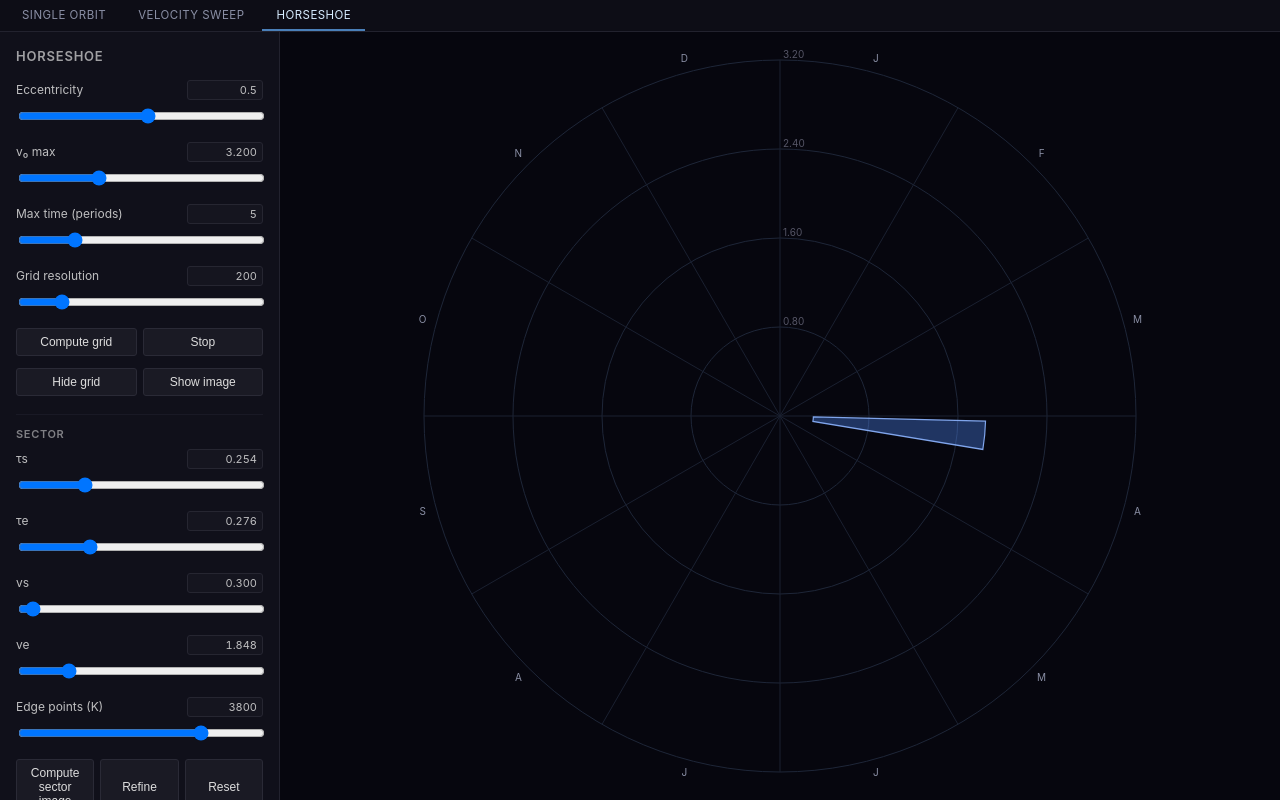
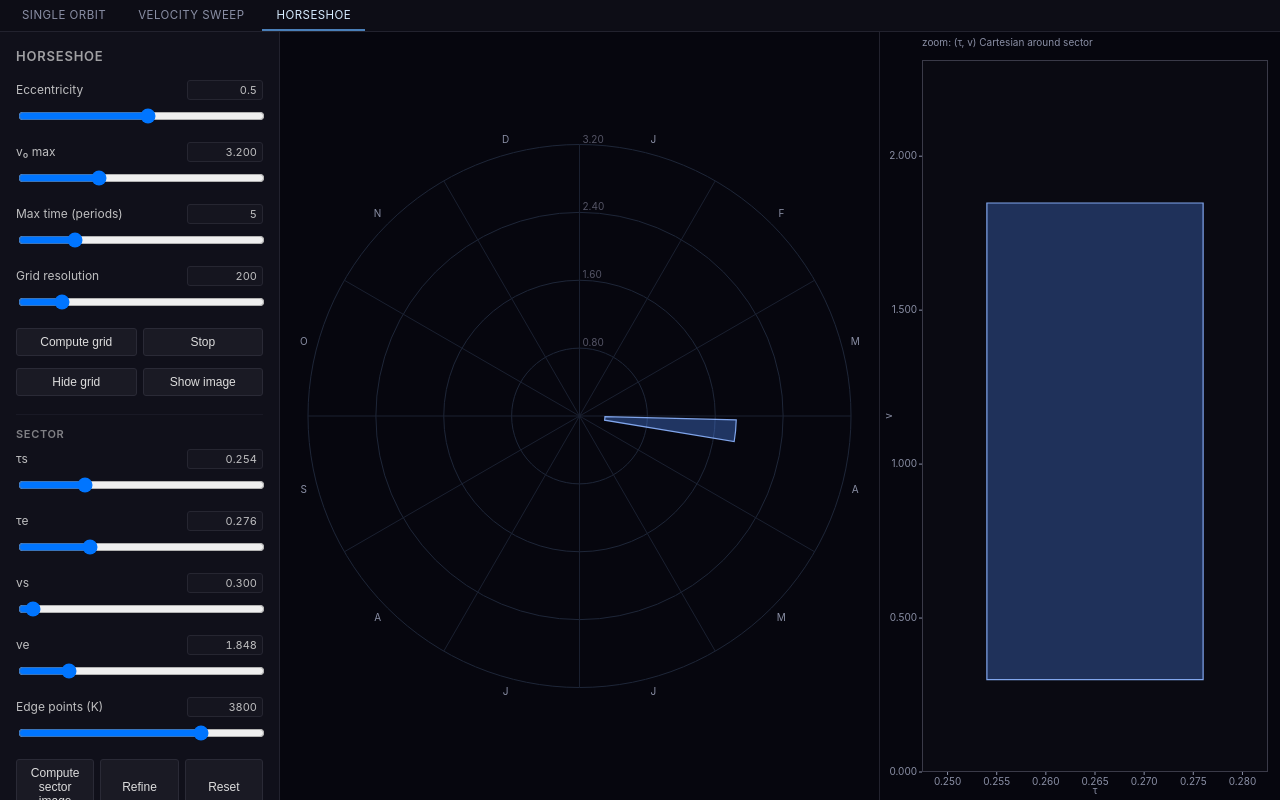
Before and after one commit to kyleedwardbradley/threebody, a website built with Vite: page horseshoe.html in a window 1280 px wide. Built offline with nearby package versions, Linux system fonts and the light colour scheme; some packages are replaced by stand-ins of ours; animation ran at ten frames a second.

Commit message:
Horseshoe page: mark P points and add Cartesian zoom panel
Two related additions:

1. Mark Moser's P points (the transverse intersection of ∂D₀ and ∂D₁
   on each symmetry line, at τ = 0 and τ = 0.5). Done by adding a
   findEscape message to the worker that bisects on a list of τ₀
   values to localise v_esc. Runs automatically after a grid scan
   completes. P depends only on e and maxPeriods, so it's cleared
   alongside the grid+polygon when either of those parameters changes.

2. Add a second canvas panel that shows the same data (grid heatmap,
   image dots, sector, polygon, P markers) as Cartesian (τ on x, v
   on y) instead of polar, with the visible window centred on the
   current sector and a 30% margin on each side. Updates live as the
   sector sliders move. The Cartesian view makes a narrow polar
   sector usable as a rectangle and reveals strip structure for
   Smale-horseshoe analysis.

Layout split: 1.5:1 in favour of the polar canvas. Both views share
data through a small set of apply* dispatchers so they always stay in
lockstep.

Co-Authored-By: Claude Opus 4.7 (1M context) <noreply@anthropic.com>

```diff
--- a/horseshoe.html
+++ b/horseshoe.html
@@ -109,9 +109,12 @@
         </p>
       </aside>
 
-      <main id="main" class="single-pane">
+      <main id="main" class="hs-dual">
         <div class="panel">
           <canvas id="horseshoe-canvas"></canvas>
+        </div>
+        <div class="panel">
+          <canvas id="horseshoe-zoom"></canvas>
         </div>
       </main>
     </div>
--- a/src/horseshoe.ts
+++ b/src/horseshoe.ts
@@ -1,4 +1,5 @@
 import { HorseshoeCanvas, type SectorRect, type PolygonPoint } from './horseshoeCanvas';
+import { HorseshoeZoom, type ZoomRange } from './horseshoeZoom';
 import HorseshoeWorker from './horseshoe-worker?worker';
 import type {
   HorseshoeMainToWorker,
@@ -9,6 +10,47 @@ const $ = <T extends HTMLElement = HTMLElement>(id: string) =>
   document.getElementById(id) as T;
 
 const canvas = new HorseshoeCanvas($<HTMLCanvasElement>('horseshoe-canvas'));
+const zoom = new HorseshoeZoom($<HTMLCanvasElement>('horseshoe-zoom'));
+
+// All shared state goes through these so the two views stay in lockstep.
+function applySector(s: SectorRect | null): void {
+  canvas.setSector(s); zoom.setSector(s);
+}
+function applyPolygon(pts: PolygonPoint[] | null): void {
+  canvas.setPolygon(pts); zoom.setPolygon(pts);
+}
+function applyPPoints(pts: { tau: number; v: number; label?: string }[]): void {
+  canvas.setPPoints(pts); zoom.setPPoints(pts);
+}
+function applyBeginGrid(n: number, vMax: number): void {
+  canvas.beginGrid(n, vMax); zoom.beginGrid(n, vMax);
+}
+function applyGridRow(row: number, tauStars: Float32Array, vStars: Float32Array): void {
+  canvas.setGridRow(row, tauStars, vStars);
+  zoom.setGridRow(row, tauStars, vStars);
+}
+function applyClearGrid(): void {
+  canvas.clearGrid(); zoom.clearGrid();
+}
+function applyShowGrid(on: boolean): void {
+  canvas.setShowGrid(on); zoom.setShowGrid(on);
+}
+function applyShowImage(on: boolean): void {
+  canvas.setShowImage(on); zoom.setShowImage(on);
+}
+
+// Zoom range = sector with 30% margin on each side (clamped to v ≥ 0).
+function updateZoomRange(): void {
+  const dTau = Math.max(1e-6, cfg.tauE - cfg.tauS);
+  const dV = Math.max(1e-6, cfg.vE - cfg.vS);
+  const range: ZoomRange = {
+    tauMin: cfg.tauS - 0.3 * dTau,
+    tauMax: cfg.tauE + 0.3 * dTau,
+    vMin: Math.max(0, cfg.vS - 0.3 * dV),
+    vMax: cfg.vE + 0.3 * dV,
+  };
+  zoom.setRange(range);
+}
 
 interface Cfg {
   e: number;
@@ -27,6 +69,7 @@ const cfg: Cfg = {
 
 let worker: Worker | null = null;
 type Phase = 'idle' | 'grid'
+  | 'finding-p'        // bisecting on the symmetry-line v_esc
   | 'sector-spirals'   // shooting the two τ-spirals at matched v
   | 'sector-edges'     // shooting top + bottom connectors at the effective vE
   | 'sector-refining'; // priority-queue refinement on the closed boundary
@@ -170,7 +213,7 @@ function buildInitialHeap(): void {
 }
 
 function redrawPolygon(): void {
-  canvas.setPolygon(polygonNodes.map((n) => ({
+  applyPolygon(polygonNodes.map((n) => ({
     tau: n.tau, v: n.v, escaped: n.escaped,
   })));
 }
@@ -258,20 +301,21 @@ $('run-grid').addEventListener('click', () => runGrid());
 $('stop-grid').addEventListener('click', () => stopAll());
 $('toggle-grid').addEventListener('click', () => {
   const next = !canvas.getShowGrid();
-  canvas.setShowGrid(next);
+  applyShowGrid(next);
   $('toggle-grid').textContent = next ? 'Hide grid' : 'Show grid';
 });
 $('toggle-image').addEventListener('click', () => {
   const next = !canvas.getShowImage();
-  canvas.setShowImage(next);
+  applyShowImage(next);
   $('toggle-image').textContent = next ? 'Hide image' : 'Show image';
 });
 $('run-sector').addEventListener('click', () => runSector());
 $('refine-sector').addEventListener('click', () => startRefinement());
 $('reset').addEventListener('click', () => {
   stopAll();
-  canvas.clearGrid();
-  canvas.setPolygon(null);
+  applyClearGrid();
+  applyPolygon(null);
+  applyPPoints([]);
   polygonNodes.length = 0;
   heap.length = 0;
   pending = [];
@@ -306,7 +350,7 @@ function invalidatePolygon(): void {
   heap.length = 0;
   pending = [];
   effVE = 0;
-  canvas.setPolygon(null);
+  applyPolygon(null);
   updateSectorDisplay();
   if (hadPolygon) $('status').textContent = 'sector image cleared (parameters changed)';
 }
@@ -318,17 +362,19 @@ function invalidateGrid(): void {
     killWorker();
     phase = 'idle';
   }
-  canvas.clearGrid();
+  applyClearGrid();
   if (hadGrid) $('status').textContent = 'grid cleared (parameters changed)';
 }
 
 function invalidateAll(): void {
   invalidateGrid();
   invalidatePolygon();
+  applyPPoints([]);  // P depends on e and maxPeriods
 }
 
 function stopAll(): void {
   const wasSector = phase === 'sector-spirals' || phase === 'sector-edges' || phase === 'sector-refining';
+  // finding-p just falls through to idle below
   if (worker) {
     const m: HorseshoeMainToWorker = { type: 'stop' };
     worker.postMessage(m);
@@ -346,7 +392,7 @@ function stopAll(): void {
 
 function runGrid(): void {
   if (phase !== 'idle') return;
-  canvas.beginGrid(cfg.n, cfg.vMax);
+  applyBeginGrid(cfg.n, cfg.vMax);
   const w = ensureWorker();
   const m: HorseshoeMainToWorker = {
     type: 'gridScan',
@@ -563,16 +609,37 @@ function onWorkerMsg(ev: MessageEvent<HorseshoeWorkerToMain>): void {
   const m = ev.data;
   switch (m.type) {
     case 'gridRow':
-      canvas.setGridRow(m.msg.row, m.msg.tauStars, m.msg.vStars);
+      applyGridRow(m.msg.row, m.msg.tauStars, m.msg.vStars);
       break;
     case 'gridProgress':
       $('status').textContent = `grid… ${m.done} / ${m.total}`;
       break;
     case 'gridDone':
+      killWorker();
+      // Now find P points (∂D₀ ∩ symmetry line at τ=0 and τ=0.5).
+      phase = 'finding-p';
+      ensureWorker().postMessage({
+        type: 'findEscape',
+        req: { e: cfg.e, maxPeriods: cfg.maxPeriods, tau0s: [0, 0.5], steps: 20 },
+      } as HorseshoeMainToWorker);
+      $('status').textContent =
+        `grid done (${cfg.n}×${cfg.n} = ${cfg.n * cfg.n} cells).  Finding P…`;
+      break;
+    case 'escapeFound': {
+      if (phase !== 'finding-p') break;
+      const labels = ['P_a', 'P_p'];
+      const pts: { tau: number; v: number; label?: string }[] = [];
+      for (let i = 0; i < m.vEscs.length; i++) {
+        const v = m.vEscs[i];
+        if (isFinite(v)) pts.push({ tau: i === 0 ? 0 : 0.5, v, label: labels[i] });
+      }
+      applyPPoints(pts);
+      killWorker();
       phase = 'idle';
-      killWorker();
-      $('status').textContent = `grid done.  ${cfg.n}×${cfg.n} = ${cfg.n * cfg.n} cells`;
+      const parts = pts.map((p) => `${p.label}=v_esc(${p.tau.toFixed(1)})=${p.v.toFixed(3)}`);
+      $('status').textContent = `grid done.  ${parts.join('  ')}`;
       break;
+    }
     case 'shotResults': {
       const { tauStars, vStars, escapes } = m.msg;
       if (phase === 'sector-spirals') {
@@ -635,7 +702,8 @@ function updateSectorDisplay(): void {
   const s: SectorRect = {
     tauS: cfg.tauS, tauE: cfg.tauE, vS: cfg.vS, vE: top,
   };
-  canvas.setSector(s);
+  applySector(s);
+  updateZoomRange();
 }
 
 // ---------- URL query carry-over ----------
--- a/src/horseshoeCanvas.ts
+++ b/src/horseshoeCanvas.ts
@@ -43,6 +43,8 @@ export class HorseshoeCanvas {
 
   private sector: SectorRect | null = null;
   private polygon: PolygonPoint[] | null = null;
+  // P points: where ∂D₀ ∩ ∂D₁ on a symmetry line (Moser's P).
+  private pPoints: { tau: number; v: number; label?: string }[] = [];
   private showGrid = true;
   private showImage = false;
 
@@ -94,6 +96,10 @@ export class HorseshoeCanvas {
 
   setSector(s: SectorRect | null): void { this.sector = s; this.draw(); }
   setPolygon(pts: PolygonPoint[] | null): void { this.polygon = pts; this.draw(); }
+  setPPoints(pts: { tau: number; v: number; label?: string }[]): void {
+    this.pPoints = pts;
+    this.draw();
+  }
   setVMax(v: number): void {
     if (!isFinite(v) || v <= 0) return;
     this.vMax = v;
@@ -333,6 +339,36 @@ export class HorseshoeCanvas {
       ctx.stroke();
     }
 
+    // P markers: Moser's transverse intersection points ∂D₀ ∩ ∂D₁ on
+    // the symmetry line. Drawn last so they sit on top of everything.
+    if (this.pPoints.length > 0) {
+      for (const p of this.pPoints) {
+        const rad = (p.v / this.vMax) * R;
+        if (rad < 0 || rad > R + 8) continue;
+        const ang = angleForTau(p.tau);
+        const x = cx + rad * Math.cos(ang);
+        const y = cy + rad * Math.sin(ang);
+        ctx.fillStyle = '#fff';
+        ctx.strokeStyle = '#000';
+        ctx.lineWidth = 1.5;
+        ctx.beginPath();
+        ctx.arc(x, y, 5, 0, Math.PI * 2);
+        ctx.fill();
+        ctx.stroke();
+        ctx.fillStyle = '#fff';
+        ctx.font = 'bold 12px -apple-system, system-ui, sans-serif';
+        ctx.textAlign = 'left';
+        ctx.textBaseline = 'middle';
+        // Halo the label so it's readable over any background.
+        ctx.strokeStyle = '#000';
+        ctx.lineWidth = 3;
+        const label = p.label ?? 'P';
+        ctx.strokeText(label, x + 8, y);
+        ctx.fillText(label, x + 8, y);
+        ctx.lineWidth = 1;
+      }
+    }
+
     // Title in the top centre showing what the plot is.
     {
       const lines: string[] = [];
--- /dev/null
+++ b/src/horseshoeZoom.ts
@@ -0,0 +1,322 @@
+// Cartesian zoom view of a (τ, v) rectangle on the horseshoe page.
+// Shares the same data (grid heatmap, image dots, sector, polygon, P markers)
+// as the main HorseshoeCanvas but renders them as a flat (τ on x, v on y)
+// rectangle, so a narrow polar sector becomes a usable rectangle.
+
+import type { SectorRect, PolygonPoint } from './horseshoeCanvas';
+
+export interface ZoomRange {
+  tauMin: number; tauMax: number;
+  vMin: number; vMax: number;
+}
+
+export class HorseshoeZoom {
+  readonly canvas: HTMLCanvasElement;
+  private ctx: CanvasRenderingContext2D;
+
+  private n = 0;
+  private scanVMax = 1;
+  private tauStars: Float32Array | null = null;
+  private vStars: Float32Array | null = null;
+  private sector: SectorRect | null = null;
+  private polygon: PolygonPoint[] | null = null;
+  private pPoints: { tau: number; v: number; label?: string }[] = [];
+  private showGrid = true;
+  private showImage = false;
+  private colorRange: { lo: number; hi: number } | null = null;
+  private range: ZoomRange = { tauMin: 0, tauMax: 1, vMin: 0, vMax: 1 };
+
+  constructor(canvas: HTMLCanvasElement) {
+    this.canvas = canvas;
+    const ctx = canvas.getContext('2d');
+    if (!ctx) throw new Error('2D context unavailable');
+    this.ctx = ctx;
+    this.resize();
+    new ResizeObserver(() => this.resize()).observe(canvas);
+  }
+
+  beginGrid(n: number, vMax: number): void {
+    this.n = n;
+    this.scanVMax = vMax;
+    this.tauStars = new Float32Array(n * n);
+    this.vStars = new Float32Array(n * n);
+    this.tauStars.fill(Number.NaN);
+    this.vStars.fill(Number.NaN);
+    this.draw();
+  }
+  setGridRow(j: number, tauStars: Float32Array, vStars: Float32Array): void {
+    if (!this.tauStars || !this.vStars || j < 0 || j >= this.n) return;
+    const off = j * this.n;
+    for (let i = 0; i < this.n; i++) {
+      this.tauStars[off + i] = tauStars[i];
+      this.vStars[off + i] = vStars[i];
+    }
+    this.draw();
+  }
+  clearGrid(): void { this.tauStars = null; this.vStars = null; this.draw(); }
+  setSector(s: SectorRect | null): void { this.sector = s; this.draw(); }
+  setPolygon(pts: PolygonPoint[] | null): void { this.polygon = pts; this.draw(); }
+  setPPoints(pts: { tau: number; v: number; label?: string }[]): void {
+    this.pPoints = pts;
+    this.draw();
+  }
+  setShowGrid(on: boolean): void { this.showGrid = on; this.draw(); }
+  setShowImage(on: boolean): void { this.showImage = on; this.draw(); }
+  setColorRange(lo: number, hi: number): void {
+    if (!isFinite(lo) || !isFinite(hi) || hi <= lo) return;
+    this.colorRange = { lo, hi };
+    this.draw();
+  }
+  setRange(r: ZoomRange): void { this.range = r; this.draw(); }
+
+  private resize(): void {
+    const dpr = window.devicePixelRatio || 1;
+    const w = this.canvas.clientWidth;
+    const h = this.canvas.clientHeight;
+    if (w === 0 || h === 0) return;
+    this.canvas.width = Math.floor(w * dpr);
+    this.canvas.height = Math.floor(h * dpr);
+    this.ctx.setTransform(dpr, 0, 0, dpr, 0, 0);
+    this.draw();
+  }
+
+  // Plot margins reserve space for axis labels.
+  private readonly PAD_L = 42;
+  private readonly PAD_B = 28;
+  private readonly PAD_T = 28;
+  private readonly PAD_R = 12;
+
+  private plotRect(): { x: number; y: number; w: number; h: number } {
+    const cw = this.canvas.clientWidth;
+    const ch = this.canvas.clientHeight;
+    return {
+      x: this.PAD_L,
+      y: this.PAD_T,
+      w: Math.max(0, cw - this.PAD_L - this.PAD_R),
+      h: Math.max(0, ch - this.PAD_T - this.PAD_B),
+    };
+  }
+
+  // (τ, v) → screen px (origin at top-left of plot rect, y goes down).
+  private toX(tau: number): number {
+    const p = this.plotRect();
+    const r = this.range;
+    return p.x + ((tau - r.tauMin) / (r.tauMax - r.tauMin)) * p.w;
+  }
+  private toY(v: number): number {
+    const p = this.plotRect();
+    const r = this.range;
+    return p.y + p.h - ((v - r.vMin) / (r.vMax - r.vMin)) * p.h;
+  }
+
+  private draw(): void {
+    const ctx = this.ctx;
+    const cw = this.canvas.clientWidth;
+    const ch = this.canvas.clientHeight;
+    ctx.clearRect(0, 0, cw, ch);
+    ctx.fillStyle = '#06060e';
+    ctx.fillRect(0, 0, cw, ch);
+
+    const p = this.plotRect();
+    if (p.w <= 0 || p.h <= 0) return;
+
+    // Plot background
+    ctx.fillStyle = '#0a0a12';
+    ctx.fillRect(p.x, p.y, p.w, p.h);
+
+    // Grid heatmap: draw each visible cell as a filled rect in (τ, v).
+    if (this.showGrid && this.tauStars && this.n > 0) {
+      const n = this.n;
+      const cellTau = 1 / n;
+      const cellV = this.scanVMax / n;
+      const r = this.range;
+      const i0 = Math.max(0, Math.floor(r.tauMin / cellTau));
+      const i1 = Math.min(n, Math.ceil(r.tauMax / cellTau) + 1);
+      const j0 = Math.max(0, Math.floor(r.vMin / cellV));
+      const j1 = Math.min(n, Math.ceil(r.vMax / cellV) + 1);
+      for (let j = j0; j < j1; j++) {
+        for (let i = i0; i < i1; i++) {
+          const ts = this.tauStars[j * n + i];
+          if (isNaN(ts)) continue;
+          const x0 = this.toX(i * cellTau);
+          const x1 = this.toX((i + 1) * cellTau);
+          const y0 = this.toY((j + 1) * cellV);
+          const y1 = this.toY(j * cellV);
+          const xMin = Math.max(p.x, Math.min(x0, x1));
+          const xMax = Math.min(p.x + p.w, Math.max(x0, x1));
+          const yMin = Math.max(p.y, Math.min(y0, y1));
+          const yMax = Math.min(p.y + p.h, Math.max(y0, y1));
+          if (xMax <= xMin || yMax <= yMin) continue;
+          const [rr, gg, bb] = cyclicColor(ts);
+          ctx.fillStyle = `rgb(${rr},${gg},${bb})`;
+          ctx.fillRect(xMin, yMin, xMax - xMin, yMax - yMin);
+        }
+      }
+    }
+
+    // Image dots, coloured by τ₀ (same convention as main canvas).
+    if (this.showImage && this.tauStars && this.vStars && this.n > 0) {
+      const n = this.n;
+      ctx.save();
+      ctx.beginPath();
+      ctx.rect(p.x, p.y, p.w, p.h);
+      ctx.clip();
+      for (let j = 0; j < n; j++) {
+        for (let i = 0; i < n; i++) {
+          const ts = this.tauStars[j * n + i];
+          if (isNaN(ts)) continue;
+          const vs = this.vStars[j * n + i];
+          if (isNaN(vs)) continue;
+          if (ts < this.range.tauMin || ts > this.range.tauMax) continue;
+          if (vs < this.range.vMin || vs > this.range.vMax) continue;
+          const tau0 = (i + 0.5) / n;
+          const [r0, g0, b0] = cyclicColor(tau0);
+          ctx.fillStyle = `rgba(${r0},${g0},${b0},0.7)`;
+          ctx.beginPath();
+          ctx.arc(this.toX(ts), this.toY(vs), 1.6, 0, Math.PI * 2);
+          ctx.fill();
+        }
+      }
+      ctx.restore();
+    }
+
+    // Sector (blue rectangle).
+    if (this.sector) {
+      const s = this.sector;
+      const x0 = this.toX(s.tauS);
+      const x1 = this.toX(s.tauE);
+      const y0 = this.toY(s.vE);
+      const y1 = this.toY(s.vS);
+      ctx.fillStyle = 'rgba(80, 140, 255, 0.30)';
+      ctx.strokeStyle = 'rgba(140, 180, 255, 0.9)';
+      ctx.lineWidth = 1.2;
+      ctx.beginPath();
+      ctx.rect(x0, y0, x1 - x0, y1 - y0);
+      ctx.fill();
+      ctx.stroke();
+    }
+
+    // Polygon: closed curve in (τ*, |v*|). Use evenodd fill rule so
+    // self-intersecting boundaries display the horseshoe folds clearly.
+    if (this.polygon && this.polygon.length > 2) {
+      ctx.save();
+      ctx.beginPath();
+      ctx.rect(p.x, p.y, p.w, p.h);
+      ctx.clip();
+      ctx.fillStyle = 'rgba(255, 90, 90, 0.28)';
+      ctx.strokeStyle = 'rgba(255, 130, 130, 0.9)';
+      ctx.lineWidth = 1.2;
+      ctx.beginPath();
+      let started = false;
+      for (const pt of this.polygon) {
+        if (pt.escaped || !isFinite(pt.tau) || !isFinite(pt.v)) { continue; }
+        const x = this.toX(pt.tau);
+        const y = this.toY(pt.v);
+        if (started) ctx.lineTo(x, y); else ctx.moveTo(x, y);
+        started = true;
+      }
+      ctx.closePath();
+      ctx.fill('evenodd');
+      ctx.stroke();
+      ctx.restore();
+    }
+
+    // P markers
+    for (const pt of this.pPoints) {
+      if (pt.tau < this.range.tauMin || pt.tau > this.range.tauMax) continue;
+      if (pt.v < this.range.vMin || pt.v > this.range.vMax) continue;
+      const x = this.toX(pt.tau);
+      const y = this.toY(pt.v);
+      ctx.fillStyle = '#fff';
+      ctx.strokeStyle = '#000';
+      ctx.lineWidth = 1.5;
+      ctx.beginPath();
+      ctx.arc(x, y, 5, 0, Math.PI * 2);
+      ctx.fill();
+      ctx.stroke();
+      ctx.fillStyle = '#fff';
+      ctx.font = 'bold 12px -apple-system, system-ui, sans-serif';
+      ctx.textAlign = 'left';
+      ctx.textBaseline = 'middle';
+      ctx.strokeStyle = '#000';
+      ctx.lineWidth = 3;
+      const label = pt.label ?? 'P';
+      ctx.strokeText(label, x + 8, y);
+      ctx.fillText(label, x + 8, y);
+    }
+
+    // Border + axis labels
+    ctx.strokeStyle = '#3a3a48';
+    ctx.lineWidth = 1;
+    ctx.strokeRect(p.x + 0.5, p.y + 0.5, p.w - 1, p.h - 1);
+    ctx.fillStyle = '#8a8fa5';
+    ctx.font = '10px -apple-system, system-ui, sans-serif';
+    // x ticks (τ)
+    ctx.textAlign = 'center';
+    ctx.textBaseline = 'top';
+    const xTicks = niceTicks(this.range.tauMin, this.range.tauMax, 5);
+    for (const t of xTicks) {
+      const x = this.toX(t);
+      if (x < p.x || x > p.x + p.w) continue;
+      ctx.beginPath();
+      ctx.moveTo(x, p.y + p.h);
+      ctx.lineTo(x, p.y + p.h + 3);
+      ctx.strokeStyle = '#8a8fa5';
+      ctx.stroke();
+      ctx.fillText(t.toFixed(3), x, p.y + p.h + 5);
+    }
+    // y ticks (v)
+    ctx.textAlign = 'right';
+    ctx.textBaseline = 'middle';
+    const yTicks = niceTicks(this.range.vMin, this.range.vMax, 5);
+    for (const v of yTicks) {
+      const y = this.toY(v);
+      if (y < p.y || y > p.y + p.h) continue;
+      ctx.beginPath();
+      ctx.moveTo(p.x - 3, y);
+      ctx.lineTo(p.x, y);
+      ctx.stroke();
+      ctx.fillText(v.toFixed(3), p.x - 5, y);
+    }
+    // Axis titles
+    ctx.fillStyle = '#8a8fa5';
+    ctx.textAlign = 'center';
+    ctx.textBaseline = 'alphabetic';
+    ctx.fillText('τ', p.x + p.w / 2, p.y + p.h + 22);
+    ctx.save();
+    ctx.translate(12, p.y + p.h / 2);
+    ctx.rotate(-Math.PI / 2);
+    ctx.textAlign = 'center';
+    ctx.fillText('v', 0, 0);
+    ctx.restore();
+
+    // Title
+    ctx.textAlign = 'left';
+    ctx.textBaseline = 'top';
+    ctx.fillText('zoom: (τ, v) Cartesian around sector', this.PAD_L, 6);
+  }
+}
+
+function cyclicColor(t: number): [number, number, number] {
+  const u = t - Math.floor(t);
+  const a = 2 * Math.PI * u;
+  const r = 0.5 + 0.5 * Math.cos(a);
+  const g = 0.5 + 0.5 * Math.cos(a + 2.094);
+  const b = 0.5 + 0.5 * Math.cos(a + 4.189);
+  return [Math.round(255 * r), Math.round(255 * g), Math.round(255 * b)];
+}
+
+function niceTicks(lo: number, hi: number, n: number): number[] {
+  if (!(hi > lo) || !isFinite(lo) || !isFinite(hi)) return [];
+  const span = hi - lo;
+  const rough = span / n;
+  const exp = Math.floor(Math.log10(rough));
+  const base = Math.pow(10, exp);
+  const candidates = [1, 2, 5, 10].map((m) => m * base);
+  let step = candidates[0];
+  for (const c of candidates) if (Math.abs(c - rough) < Math.abs(step - rough)) step = c;
+  const first = Math.ceil(lo / step) * step;
+  const out: number[] = [];
+  for (let v = first; v <= hi + 1e-12; v += step) out.push(Number(v.toFixed(10)));
+  return out;
+}
--- a/src/style.css
+++ b/src/style.css
@@ -143,6 +143,20 @@ html, body {
   grid-template-columns: 1fr;
   grid-template-rows: 1fr;
 }
+#main.hs-dual {
+  grid-template-columns: 1.5fr 1fr;
+  grid-template-rows: 1fr;
+}
+#main.hs-dual .panel {
+  position: relative;
+  background: #0a0a12;
+  min-width: 0;
+  min-height: 0;
+  overflow: hidden;
+}
+#main.hs-dual .panel canvas {
+  width: 100%; height: 100%; display: block;
+}
 #main.single-pane #polar,
 #main.single-pane .panel {
   grid-column: 1;
```
Also changed, not shown: src/horseshoe-worker.ts (+32 -0 lines), src/types.ts (+9 -0 lines).
